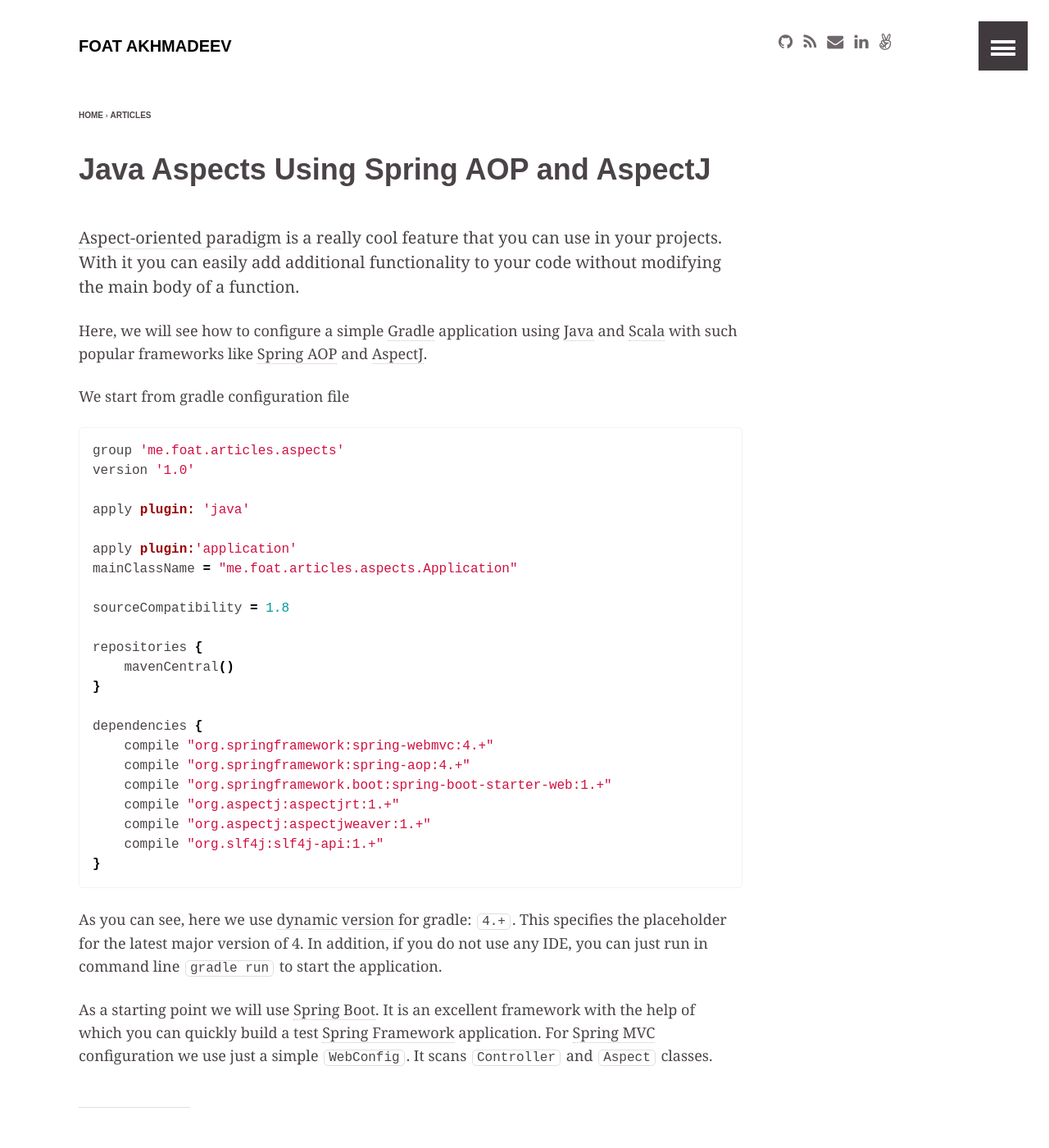
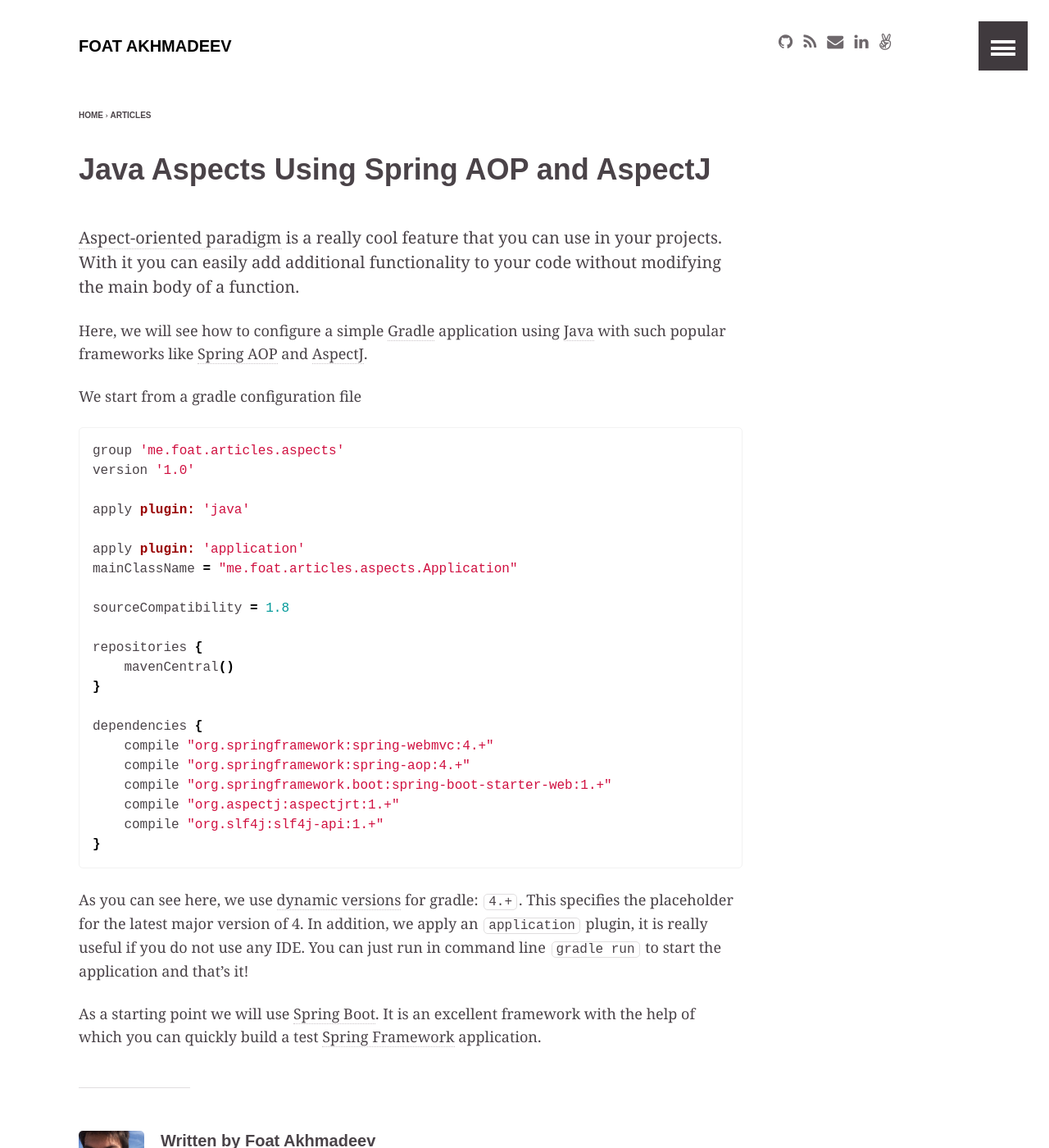
Before and after one commit to Foat/foat.github.io, a Jekyll site: the page built from _posts/articles/2015-06-02-java-aspects-using-spring-aop-and-aspectj.markdown, in a window 1280 px wide and 1400 px high. Shown: the whole window at 82% size. Built offline with Jekyll 4.4.1, drawn with Linux system fonts in a browser that asks for light colours.

Commit message:
first step post fixes

````diff
--- a/_posts/articles/2015-06-02-java-aspects-using-spring-aop-and-aspectj.markdown
+++ b/_posts/articles/2015-06-02-java-aspects-using-spring-aop-and-aspectj.markdown
@@ -14,9 +14,9 @@
 
 [Aspect-oriented paradigm] is a really cool feature that you can use in your projects. With it you can easily add additional functionality to your code without modifying the main body of a function.
 
-Here, we will see how to configure a simple [Gradle] application using [Java] and [Scala] with such popular frameworks like [Spring AOP] and [AspectJ].
+Here, we will see how to configure a simple [Gradle] application using [Java] with such popular frameworks like [Spring AOP] and [AspectJ].
 
-We start from gradle configuration file
+We start from a gradle configuration file
 
 {% highlight groovy %}
 group 'me.foat.articles.aspects'
@@ -24,7 +24,7 @@
 
 apply plugin: 'java'
 
-apply plugin:'application'
+apply plugin: 'application'
 mainClassName = "me.foat.articles.aspects.Application"
 
 sourceCompatibility = 1.8
@@ -38,24 +38,22 @@
     compile "org.springframework:spring-aop:4.+"
     compile "org.springframework.boot:spring-boot-starter-web:1.+"
     compile "org.aspectj:aspectjrt:1.+"
-    compile "org.aspectj:aspectjweaver:1.+"
     compile "org.slf4j:slf4j-api:1.+"
 }
 {% endhighlight %}
 
-As you can see, here we use [dynamic version] for gradle: ```4.+```. This specifies the placeholder for the latest major version of 4. In addition, if you do not use any IDE, you can just run in command line ```gradle run``` to start the application.
+As you can see here, we use [dynamic versions] for gradle: ```4.+```. This specifies the placeholder for the latest major version of 4. In addition, we apply an ```application``` plugin, it is really useful if you do not use any IDE. You can just run in command line ```gradle run``` to start the application and that's it!
 
-As a starting point we will use [Spring Boot]. It is an excellent framework with the help of which you can quickly build a test [Spring Framework] application. For [Spring MVC] configuration we use just a simple ```WebConfig```. It scans ```Controller``` and ```Aspect``` classes.
+As a starting point we will use [Spring Boot]. It is an excellent framework with the help of which you can quickly build a test [Spring Framework] application.
 
 [Aspect-oriented paradigm]: http://en.wikipedia.org/wiki/Aspect-oriented_programming
 [Gradle]: https://gradle.org
 [Java]: http://www.oracle.com/technetwork/java/javase/downloads/index.html
-[Scala]: http://www.scala-lang.org
 [Spring AOP]: http://docs.spring.io/spring/docs/current/spring-framework-reference/html/aop.html
 [AspectJ]: https://eclipse.org/aspectj/
 [Spring Boot]: http://projects.spring.io/spring-boot/
 [Spring MVC]: https://spring.io/guides/gs/serving-web-content/
 [Spring Framework]: http://projects.spring.io/spring-framework/
 
-[dynamic version]: https://docs.gradle.org/1.8-rc-1/userguide/dependency_management.html#sub:dynamic_versions_and_changing_modules
+[dynamic versions]: https://docs.gradle.org/1.8-rc-1/userguide/dependency_management.html#sub:dynamic_versions_and_changing_modules
 [Application plugin]: https://docs.gradle.org/current/userguide/application_plugin.html
````
